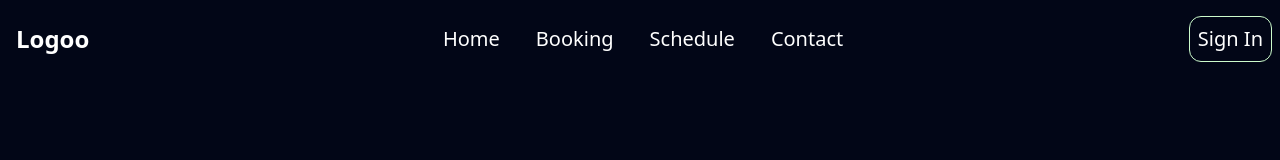
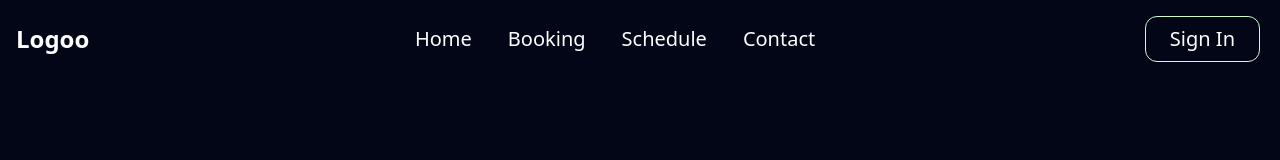
Before and after one commit to KUMAIL261103/Odoo_Combat, a React (Vite) app in the folder frontend/: page /home in a window 1280 px wide. Shown: the top 160 px of the page. Built offline with nearby package versions, Linux system fonts and the light colour scheme; the HTML template or start-up script is replaced by a standard one.

Commit message:
fnal navbar updated

```diff
--- a/frontend/src/components/UserNavbar.jsx
+++ b/frontend/src/components/UserNavbar.jsx
@@ -6,7 +6,9 @@ export default function UserNavbar({ label1, label2, label3, label4 }) {
       <nav className="bg-slate-950  shadow-md py-4">
         <div className="container  mx-auto flex justify-between items-center">
           {/* Logo */}
-          <div className="px-4 py-auto  text-2xl  font-bold text-white">Logoo</div>
+          <div className="px-4 py-auto  text-2xl  font-bold text-white">
+            Logoo
+          </div>
           {/* Navigation Links */}
           <div className="flex space-x-4 text-xl	 gap-x-5">
             <a href="#" className="text-white  hover:text-gray-400">
@@ -23,8 +25,8 @@ export default function UserNavbar({ label1, label2, label3, label4 }) {
             </a>
           </div>
           {/* Login/Sigin */}
-          <div className="px-2 py-auto text-xl flex items-center space-x-2 text-white">
-            <button className="border border-light-green p-2 rounded-xl hover:bg-light-green hover:text-black">
+          <div className="px-5 py-auto text-xl flex items-center space-x-2 text-white">
+            <button className="border px-6 border-light-green p-2 rounded-xl hover:bg-light-green hover:text-black">
               Sign In
             </button>
           </div>
```
